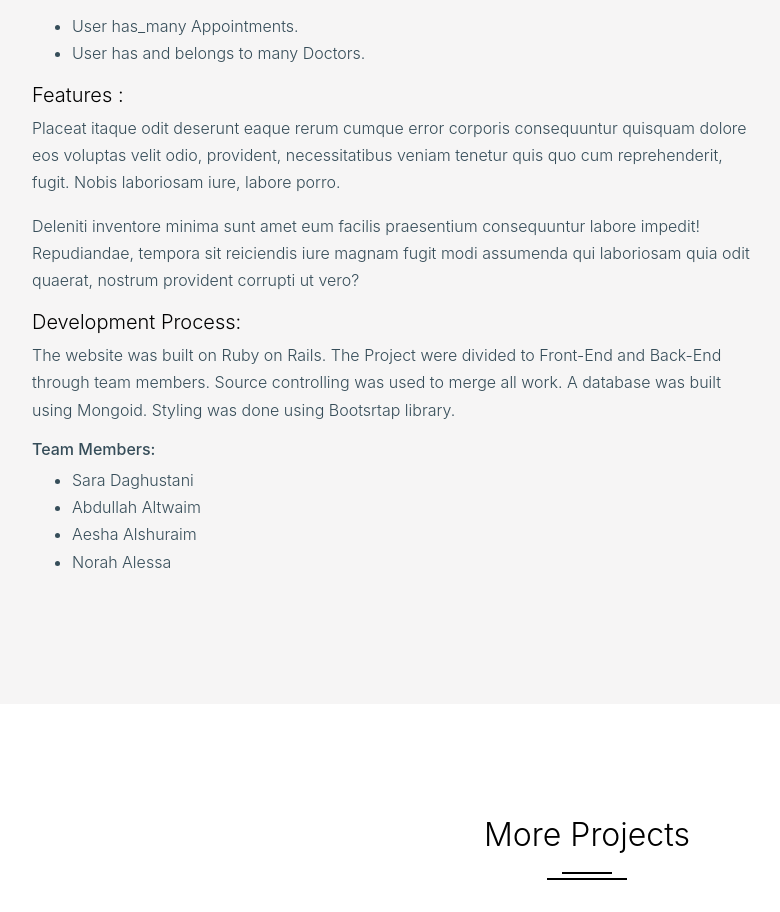
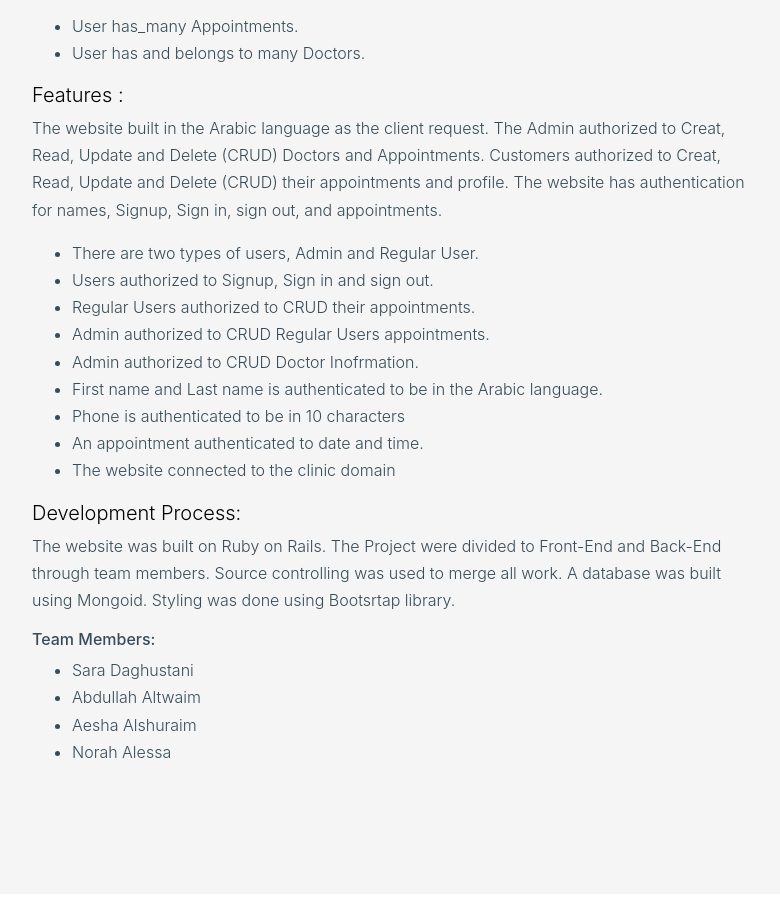
Before and after one commit to daghustani/PRO, a plain HTML site: page Arak.html in a window 1280 px wide. Shown: the part 2939-3851 px from the top of the page, without its empty margins (53-833 px from the left). Drawn offline with Linux system fonts and the light colour scheme; files whose address does not match are found by name; a web font is replaced by a local one.

Commit message:
finised Add arak info

```diff
--- a/Arak.html
+++ b/Arak.html
@@ -169,10 +169,21 @@
                 </ul>
 
             <h5>Features : </h5>
-            <p>Placeat itaque odit deserunt eaque rerum cumque error corporis consequuntur quisquam dolore eos voluptas velit odio, provident, necessitatibus veniam tenetur quis quo cum reprehenderit, fugit. Nobis laboriosam iure, labore porro.</p>
-            <p>Deleniti inventore minima sunt amet eum facilis praesentium consequuntur labore impedit! Repudiandae, tempora sit reiciendis iure magnam fugit modi assumenda qui laboriosam quia odit quaerat, nostrum provident corrupti ut vero?</p>
+            <p>The website built in the Arabic language as the client request. The  Admin authorized to Creat, Read, Update and Delete (CRUD) Doctors and Appointments. Customers authorized to Creat, Read, Update and Delete (CRUD) their appointments and profile.
+               The website has authentication for names, Signup, Sign in, sign out, and appointments.</p>
+              <ul>
+                <li> There are two types of users, Admin and Regular User.</li>
+                <li> Users authorized to Signup, Sign in and sign out.</li>
+                <li> Regular Users authorized to CRUD their appointments. </li>
+                <li> Admin authorized to CRUD Regular Users appointments. </li>
+                <li> Admin authorized to CRUD Doctor Inofrmation. </li>
+                <li> First name and Last name is authenticated to be in the Arabic language. </li>
+                <li> Phone is authenticated to be in 10 characters </li>
+                <li> An appointment authenticated to date and time. </li>
+                <li> The website connected to the clinic domain</li>
+              </ul>
             <h5>Development Process:</h5>
-            <p> The website was built on Ruby on Rails. The Project were divided to Front-End and Back-End through team members. Source controlling was used to merge all work. A database was built using Mongoid. Styling was done using Bootsrtap library.</p>
+              <p> The website was built on Ruby on Rails. The Project were divided to Front-End and Back-End through team members. Source controlling was used to merge all work. A database was built using Mongoid. Styling was done using Bootsrtap library.</p>
             <h6>Team Members:</h6>
               <ul>
                 <li>Sara Daghustani</li>
```
